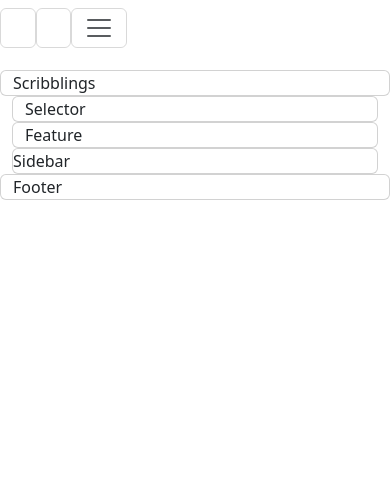
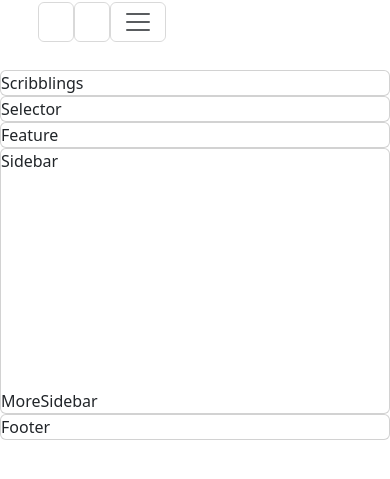
Before and after one commit to AlexandreDdaCosta/olympus, a Django app: page /blog/ in a window 390 px wide. Shown: the top 479 px of the page. Run offline with Django 3.2, Linux system fonts and the light colour scheme; style sheets or scripts are compiled from the project's sources; some libraries are stand-ins or nearby versions; some web fonts are replaced.

Commit message:
Template work

```diff
--- a/service/django/interface/apps/blog/templates/frontpage.html
+++ b/service/django/interface/apps/blog/templates/frontpage.html
@@ -5,30 +5,27 @@
 
 {% block content %}
 
+<div class="container">
 <div class="row">
+  <div class="col-12 col-wide">
     <div class="card">
       <div class="card-block">Scribblings</div>
     </div>
   </div>
+</div>
 
 <div class="row">
-  <div class="col-sm-8">
-    <div class="container">
-      <div class="row">
+  <div class="col-sm-12 col-md-9 col-wide">
     <div class="card">
       <div class="card-block">Selector</div>
     </div>
-      </div>
-      <div class="row">
     <div class="card">
       <div class="card-block">Feature</div>
     </div>
   </div>
-    </div>
-  </div>
-  <div class="col-sm-4">
+  <div class="col-md-3 col-wide">
     <div class="card">
-      <div class="card-block">Sidebar</div>
+      <div class="card-block">Sidebar<br/><br/><br/><br/><br/><br/><br/><br/></br></br>MoreSidebar</div>
     </div>
   </div>
 </div>
@@ -36,9 +33,11 @@
 
 {% block footer %}
 <div class="row">
+  <div class="col-12 col-wide">
     <div class="card">
       <div class="card-block">Footer</div>
     </div>
   </div>
-
+</div>
+</div>
 {% endblock footer %}
--- a/service/django/interface/apps/welcome/templates/home.html
+++ b/service/django/interface/apps/welcome/templates/home.html
@@ -4,6 +4,7 @@
 {% block title %}{% trans 'Welcome' %}{% endblock %}
 
 {% block content %}
+<div class="container">
 <p>
 Our welcome screen will soon look better.
 </p>
@@ -46,4 +47,5 @@ Our welcome screen will soon look better.
 </button>
 </div>
 
+</div>
 {% endblock content %}
--- a/service/django/interface/sass/bootstrap.scss
+++ b/service/django/interface/sass/bootstrap.scss
@@ -1 +1,77 @@
-// vacant
+// General layout
+
+// Body
+
+body {
+  padding-top: 70px;
+  padding-bottom: 40px;
+}
+
+// Columns
+
+.col-wide {
+  padding: 0px;
+}
+
+// Navigation
+
+.navbar {
+  padding: .1em;
+}
+.flexcontainerright {
+  display: -webkit-flex;
+  display: flex;
+  display: -ms-flexbox;
+  -webkit-flex-direction: row;
+  -webkit-justify-content: flex-end;
+  -ms-flex-direction: row;
+  -ms-flex-align: flex-end;
+  flex-direction: row;
+  justify-content: flex-end;
+  padding: 0px;
+}
+.navbar-page-nav-button {
+  margin: 0px;
+  padding: 9px;
+}
+.nav-float-icon {
+  display: none;
+}
+.nav-link-home {
+  display: block;
+  padding: 0.5em 1em;
+}
+.left-nav-icon {
+  -webkit-align-self: flex-start;
+  align-self: flex-start;
+  margin-right: auto;
+  justify-content: flex-start;
+  width: 100%;
+  margin-top: .25em;
+}
+@media (max-width: 575px) {
+  .container-nav {
+    width: 575px;
+    max-width: 100%;
+  }
+}
+@media (min-width: 768px) {
+  .left-nav-icon {
+    display: none;
+  }
+  .nav-float-icon {
+    display: inline;
+  }
+}
+.nav-item-middle {
+  margin-left: 1em;
+  margin-right: 1em;
+}
+.nav-item-leftend {
+  margin-left: 0em;
+  margin-right: 1em;
+}
+.nav-item-rightend {
+  margin-left: 1em;
+  margin-right: 0em;
+}
--- a/service/django/interface/sass/styles.scss
+++ b/service/django/interface/sass/styles.scss
@@ -1,7 +1,6 @@
 @import "variables.scss";
+@import "main.scss";
+@import "bootstrap/scss/bootstrap.scss";
+@import "bootstrap.scss";
+@import "font-awesome/scss/font-awesome.scss";
 @import "mixins.scss";
-@import "main.scss";
-@import "bootstrap.scss";
-
-@import "bootstrap/scss/bootstrap.scss";
-@import "font-awesome/scss/font-awesome.scss";
--- a/service/django/interface/templates/base.html
+++ b/service/django/interface/templates/base.html
@@ -5,33 +5,18 @@
 <title>{% trans 'Laika\'s Den' %} | {% block title %}{% endblock %}</title>
 <meta charset="utf-8">
 <meta http-equiv="X-UA-Compatible" content="IE=edge">
-<meta name="viewport" content="width=device-width, initial-scale=1">
+<meta name="viewport" content="width=device-width, initial-scale=1.0">
 <meta name="robots" content="NONE,NOARCHIVE" />
 {% block styles %}
 {% include "styles.html" %}
 {% endblock %}
-<style type="text/css">
-.navbody {
-  padding-top: 70px;
-  padding-bottom: 40px;
-}
-</style>
-
 </head>
-
-<body class="navbody">
-
+<body>
 {% block navbar %}
 {% include "nav.html" %}
 {% endblock %}
-
-<div class="container">
-
 {% block breadcrumbs %}
 {% endblock %}
-
-<div id="content">
-
 {% block messages %}
 {% if messages %}
 {% for message in messages %}
@@ -41,13 +26,8 @@
 {% endfor %}
 {% endif %}
 {% endblock messages %}
-
 {% block object-tools %}{% endblock %}
-
 {% block content %}{{ content }}{% endblock %}
-</div>
-
 {% block footer %}{% endblock %}
-</div>
 </body>
 </html>
--- a/service/django/interface/templates/nav.html
+++ b/service/django/interface/templates/nav.html
@@ -1,21 +1,15 @@
 {% load i18n %}
-<style type="text/css">
-.flexcontainerright {
-  display: -webkit-flex;
-  display: flex;
-  -webkit-flex-direction: row;
-  flex-direction: row;
-  -webkit-justify-content: flex-end;
-  justify-content: flex-end;
-}
- .navbar-page-nav-button {
-  margin-right: 0px;
-  padding: 9px;
-}
-</style>
-
-<nav class="navbar navbar-toggleable-md navbar-light fixed-top bg-faded">
+<nav class="navbar navbar-toggleable-sm navbar-light fixed-top bg-faded">
+  <div class="container container-nav">
   <div class="btn-group flexcontainerright">
+  <div class="left-nav-icon">
+  <span>
+  <a href="{% url 'welcome_home' %}">
+  <span class="fa fa-home fa-2x">
+  </span>
+  </a>
+  </span>
+  </div>
   <button class="navbar-toggler navbar-page-nav-button" type="button" title="{% trans "Top of page" %}" onclick="$('html,body').scrollTop(0);">
   <span class="fa fa-chevron-up"></span>
   </button>
@@ -27,16 +21,28 @@
   </button>
   </div>
   <div class="collapse navbar-collapse" id="navbarSupportedContent">
-    <ul class="navbar-nav mr-auto">
-      <li class="nav-item active">
-        <a class="nav-link" href="#">Home <span class="sr-only">(current)</span></a>
+    <ul class="navbar-nav">
+      <li class="nav-item nav-item-leftend nav-float-icon">
+        <a class="nav-link-home" href="{% url 'welcome_home' %}">
+        <span class="fa fa-home fa-2x"></span>
+        </a>
       </li>
-      <li class="nav-item">
-        <a class="nav-link" href="#">Link</a>
+      <li class="nav-item nav-item-middle">
+        <a class="nav-link" href="{% url 'blog_frontpage' %}">
+        <span class="fa fa-pencil-square-o fa-2x"></span>
+        </a>
       </li>
-      <li class="nav-item">
-        <a class="nav-link disabled" href="#">Disabled</a>
+      <li class="nav-item nav-item-middle">
+        <a class="nav-link" href="/bigdata">
+        <span class="fa fa-database fa-2x"></span>
+        </a>
+      </li>
+      <li class="nav-item nav-item-rightend">
+        <a class="nav-link" href="/imageviewer">
+        <span class="fa fa-file-image-o fa-2x"></span>
+        </a>
       </li>
     </ul>
   </div>
+  </div>
 </nav>
--- a/service/django/interface/urls.py
+++ b/service/django/interface/urls.py
@@ -5,6 +5,6 @@ from django.views.generic import RedirectView
 urlpatterns = [
     url(r'^$', RedirectView.as_view(url='/welcome/')),
     url(r'^admin/', admin.site.urls),
-    url(r'^blog/', include('interface.apps.blog.urls'), name='blog'),
-    url(r'^welcome/', include('interface.apps.welcome.urls'), name='welcome'),
+    url(r'^blog/', include('interface.apps.blog.urls')),
+    url(r'^welcome/', include('interface.apps.welcome.urls')),
 ]
```
Lines whose indentation alone changed are shown as unchanged.
